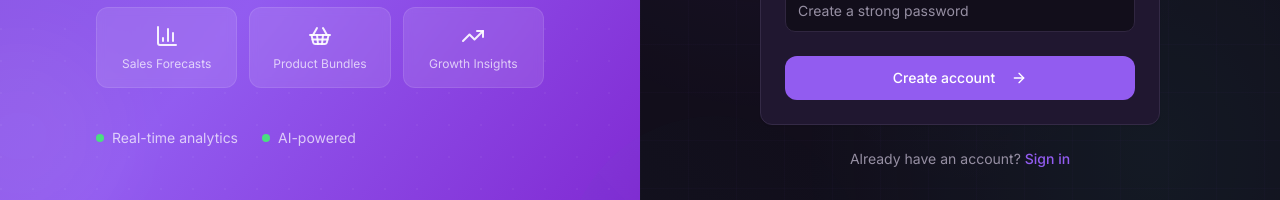
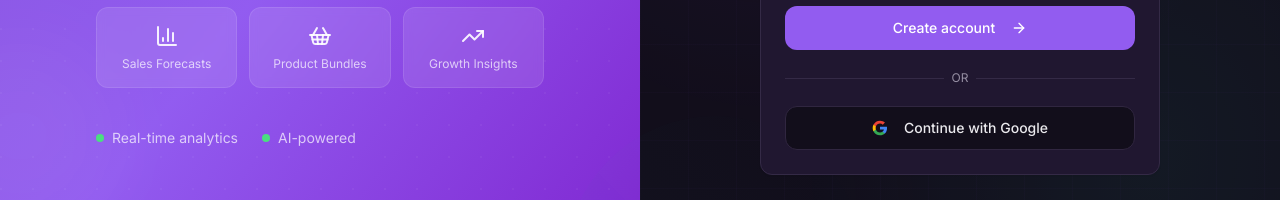
Before and after one commit to Z1y4dd/NuvIQ-, a Next.js app: page /signup in a window 1280 px wide. Shown: the part 484-684 px from the top of the page. Built offline with nearby package versions, Linux system fonts and the light colour scheme; no server answers.

Commit message:
add login / register with google

```diff
--- a/src/app/(auth)/login/page.tsx
+++ b/src/app/(auth)/login/page.tsx
@@ -30,7 +30,7 @@
     const [resetError, setResetError] = useState("");
     const [resetLoading, setResetLoading] = useState(false);
 
-    const { signIn, resetPassword } = useAuth();
+    const { signIn, signInWithGoogle, resetPassword } = useAuth();
     const router = useRouter();
 
     const handleSubmit = async (e: React.FormEvent) => {
@@ -59,6 +59,19 @@
             setResetError(err.message || "Failed to send reset email");
         } finally {
             setResetLoading(false);
+        }
+    };
+
+    const handleGoogleSignIn = async () => {
+        setError("");
+        setLoading(true);
+        try {
+            await signInWithGoogle();
+            router.push("/dashboard");
+        } catch (err: any) {
+            setError(err.message || "Failed to sign in with Google");
+        } finally {
+            setLoading(false);
         }
     };
 
--- a/src/app/(auth)/signup/page.tsx
+++ b/src/app/(auth)/signup/page.tsx
@@ -4,15 +4,35 @@
 import { useRouter } from "next/navigation";
 import { useAuth } from "@/contexts/auth-context";
 import { Button } from "@/components/ui/button";
-import {
-    Card,
-    CardContent,
-} from "@/components/ui/card";
+import { Card, CardContent } from "@/components/ui/card";
 import { Input } from "@/components/ui/input";
 import { Label } from "@/components/ui/label";
 import { BrainCircuit, ArrowRight, Loader2 } from "lucide-react";
 import Link from "next/link";
 import { Alert, AlertDescription } from "@/components/ui/alert";
+
+function GoogleIcon() {
+    return (
+        <svg className="h-4 w-4" viewBox="0 0 24 24">
+            <path
+                d="M22.56 12.25c0-.78-.07-1.53-.2-2.25H12v4.26h5.92c-.26 1.37-1.04 2.53-2.21 3.31v2.77h3.57c2.08-1.92 3.28-4.74 3.28-8.09z"
+                fill="#4285F4"
+            />
+            <path
+                d="M12 23c2.97 0 5.46-.98 7.28-2.66l-3.57-2.77c-.98.66-2.23 1.06-3.71 1.06-2.86 0-5.29-1.93-6.16-4.53H2.18v2.84C3.99 20.53 7.7 23 12 23z"
+                fill="#34A853"
+            />
+            <path
+                d="M5.84 14.09c-.22-.66-.35-1.36-.35-2.09s.13-1.43.35-2.09V7.07H2.18C1.43 8.55 1 10.22 1 12s.43 3.45 1.18 4.93l3.66-2.84z"
+                fill="#FBBC05"
+            />
+            <path
+                d="M12 5.38c1.62 0 3.06.56 4.21 1.64l3.15-3.15C17.45 2.09 14.97 1 12 1 7.7 1 3.99 3.47 2.18 7.07l3.66 2.84c.87-2.6 3.3-4.53 6.16-4.53z"
+                fill="#EA4335"
+            />
+        </svg>
+    );
+}
 
 export default function SignupPage() {
     const [name, setName] = useState("");
@@ -20,8 +40,21 @@
     const [password, setPassword] = useState("");
     const [error, setError] = useState("");
     const [loading, setLoading] = useState(false);
-    const { signUp } = useAuth();
+    const { signUp, signInWithGoogle } = useAuth();
     const router = useRouter();
+
+    const handleGoogleSignIn = async () => {
+        setError("");
+        setLoading(true);
+        try {
+            await signInWithGoogle();
+            router.push("/dashboard");
+        } catch (err: any) {
+            setError(err.message || "Failed to sign in with Google");
+        } finally {
+            setLoading(false);
+        }
+    };
 
     const handleSubmit = async (e: React.FormEvent) => {
         e.preventDefault();
@@ -60,7 +93,10 @@
                             </Alert>
                         )}
                         <div className="grid gap-2">
-                            <Label htmlFor="name" className="text-sm font-medium">
+                            <Label
+                                htmlFor="name"
+                                className="text-sm font-medium"
+                            >
                                 Full name
                             </Label>
                             <Input
@@ -73,7 +109,10 @@
                             />
                         </div>
                         <div className="grid gap-2">
-                            <Label htmlFor="email" className="text-sm font-medium">
+                            <Label
+                                htmlFor="email"
+                                className="text-sm font-medium"
+                            >
                                 Email address
                             </Label>
                             <Input
@@ -87,7 +126,10 @@
                             />
                         </div>
                         <div className="grid gap-2">
-                            <Label htmlFor="password" className="text-sm font-medium">
+                            <Label
+                                htmlFor="password"
+                                className="text-sm font-medium"
+                            >
                                 Password
                             </Label>
                             <Input
@@ -117,6 +159,26 @@
                                 </>
                             )}
                         </Button>
+                        <div className="relative my-1">
+                            <div className="absolute inset-0 flex items-center">
+                                <span className="w-full border-t" />
+                            </div>
+                            <div className="relative flex justify-center text-xs uppercase">
+                                <span className="bg-card px-2 text-muted-foreground">
+                                    or
+                                </span>
+                            </div>
+                        </div>
+                        <Button
+                            type="button"
+                            variant="outline"
+                            className="w-full h-11 rounded-lg"
+                            onClick={handleGoogleSignIn}
+                            disabled={loading}
+                        >
+                            <GoogleIcon />
+                            <span className="ml-2">Continue with Google</span>
+                        </Button>
                     </CardContent>
                 </form>
             </Card>
--- a/src/contexts/auth-context.tsx
+++ b/src/contexts/auth-context.tsx
@@ -8,6 +8,8 @@
     signOut as firebaseSignOut,
     onAuthStateChanged,
     sendPasswordResetEmail,
+    GoogleAuthProvider,
+    signInWithPopup,
 } from "firebase/auth";
 import { doc, setDoc, getDoc } from "firebase/firestore";
 import { auth, db } from "@/lib/firebase";
@@ -17,6 +19,7 @@
     loading: boolean;
     signUp: (email: string, password: string, name: string) => Promise<void>;
     signIn: (email: string, password: string) => Promise<void>;
+    signInWithGoogle: () => Promise<void>;
     signOut: () => Promise<void>;
     resetPassword: (email: string) => Promise<void>;
 }
@@ -26,6 +29,7 @@
     loading: true,
     signUp: async () => {},
     signIn: async () => {},
+    signInWithGoogle: async () => {},
     signOut: async () => {},
     resetPassword: async () => {},
 });
@@ -76,6 +80,24 @@
         await signInWithEmailAndPassword(auth, email, password);
     };
 
+    const signInWithGoogle = async () => {
+        if (!auth) throw new Error("Firebase is not initialized");
+        const provider = new GoogleAuthProvider();
+        const credential = await signInWithPopup(auth, provider);
+        // Create/update user doc in Firestore if it doesn't exist
+        if (db) {
+            const userRef = doc(db, "users", credential.user.uid);
+            const snap = await getDoc(userRef);
+            if (!snap.exists()) {
+                await setDoc(userRef, {
+                    email: credential.user.email,
+                    name: credential.user.displayName || "",
+                    createdAt: new Date().toISOString(),
+                });
+            }
+        }
+    };
+
     const signOut = async () => {
         if (!auth) {
             throw new Error("Firebase is not initialized");
@@ -95,6 +117,7 @@
         loading,
         signUp,
         signIn,
+        signInWithGoogle,
         signOut,
         resetPassword,
     };
```
